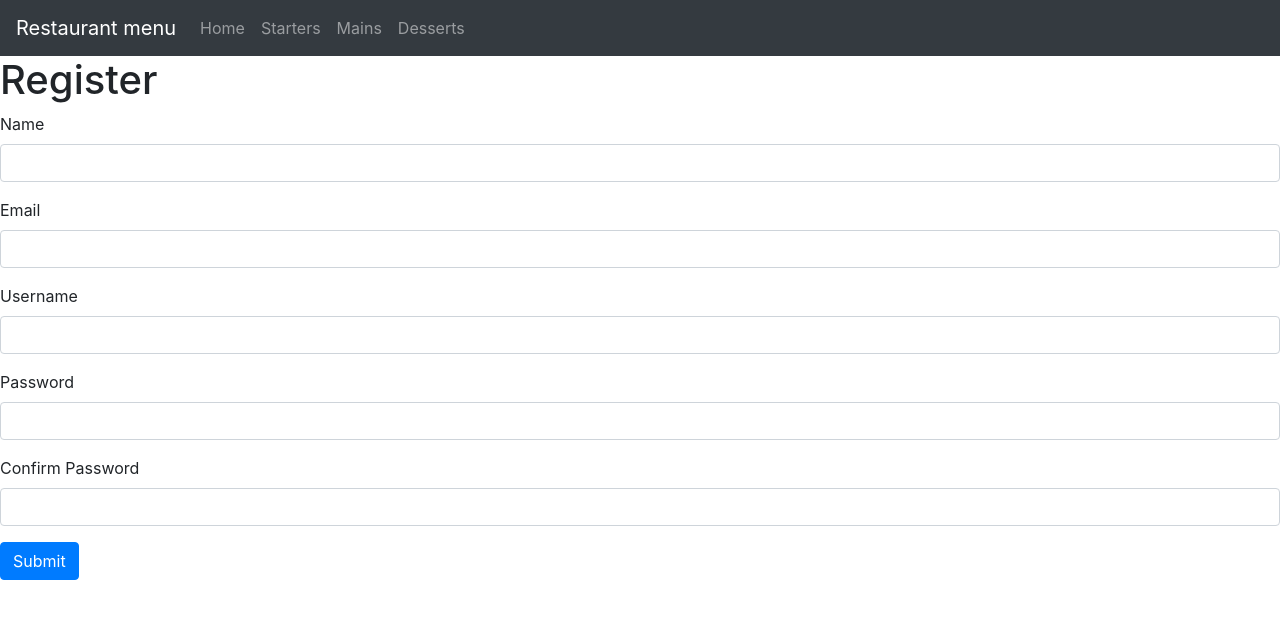
After one commit to DannyRyman19/InteractiveWebsite, a Flask app: page /register in a window 1280 px wide. The commit adds this page. Shown: the top 619 px of the page. Run offline with Flask 2, Linux system fonts and the light colour scheme; some libraries are stand-ins or nearby versions.

Commit message:
Added a registration page with form validatio (not linked to database just yet). Also added data to the starters page

```diff
--- a/app.py
+++ b/app.py
@@ -1,6 +1,11 @@
-from flask import Flask, render_template
+from flask import Flask, render_template, flash, redirect, url_for, session, logging, request
+from data import Starters
+from flask_mysqldb import MySQL
+from wtforms import Form, StringField, TextAreaField, PasswordField, validators
+from passlib.hash import sha256_crypt
+app = Flask(__name__)
 
-app = Flask(__name__)
+Starters = Starters()
 
 @app.route('/')
 def index():
@@ -8,7 +13,29 @@ def index():
 
 @app.route('/starters')
 def starters():
-        return render_template('starters.html')
+        return render_template('starters.html', starters = Starters)
+
+@app.route('/starter/<string:id>/')
+def starter(id):
+        return render_template('starter.html', id = id)
+
+class RegisterForm(Form):
+        name = StringField('Name', [validators.Length(min=1, max = 50)])
+        username = StringField('Username', [validators.Length(min=4,max=25)])
+        email = StringField('Email', [validators.Length(min =6, max = 50)])
+        password = PasswordField('Password', [
+                validators.DataRequired(),
+                validators.EqualTo('confirm', message = "Passwords do not match")
+
+        ])
+        confirm = PasswordField('Confirm Password')
+
+@app.route('/register',methods=['GET','POST'])
+def register():
+        form = RegisterForm(request.form)
+        if request.method == 'POST' and form.validate():
+                return render_template('register.html')
+        return render_template('register.html', form = form)
 
 
 if __name__ == '__main__':
--- a/templates/home.html
+++ b/templates/home.html
@@ -1,8 +1,10 @@
 {% extends 'layout.html' %}
 
 {% block body %}
+<div class ="container">
  <div class="jumbotron text-center">
      <h1>Welcome</h1>
      <p class="lead">Lorem ipsum, dolor sit amet consectetur adipisicing elit. Numquam itaque asperiores ad quo, neque mollitia esse assumenda. Error officiis libero minus quibusdam quos laboriosam, alias cumque ut, veritatis at dolor?</p>
  </div>
+</div>
 {% endblock %}
--- /dev/null
+++ b/templates/includes/_formhelpers.html
@@ -0,0 +1,9 @@
+{% macro render_field(field) %}
+    {{ field.label }}
+    {{field(**kwargs)|safe }}
+    {% if field.errors %}
+        {% for error in field.errors %}
+            <span class="help-inline">{{ error }}</span>
+        {% endfor %}
+    {% endif %}
+{% endmacro %}
--- /dev/null
+++ b/templates/register.html
@@ -0,0 +1,24 @@
+{% extends 'layout.html' %}
+
+{% block body %}
+<h1>Register</h1>
+{% from "includes/_formhelpers.html" import render_field %}
+<form method="POST" action="">
+    <div class="form-group">
+        {{render_field(form.name, class_="form-control") }}
+    </div>
+    <div class="form-group">
+        {{render_field(form.email, class_="form-control") }}
+    </div>
+    <div class="form-group">
+        {{render_field(form.username, class_="form-control") }}
+    </div>
+    <div class="form-group">
+        {{render_field(form.password, class_="form-control") }}
+    </div>
+    <div class="form-group">
+        {{render_field(form.confirm, class_="form-control") }}
+    </div>
+    <p><input type="submit" class ="btn btn-primary" value="Submit"></p>
+</form>
+{% endblock %}
--- /dev/null
+++ b/templates/starter.html
@@ -0,0 +1,6 @@
+{% extends 'layout.html' %}
+
+{% block body %}
+    <h1>{{id}}</h1>
+    <h1>{{item_name}}</h1>
+{% endblock %}
```
Also changed, not shown: data.py (added, +64 -0 lines), templates/starters.html (+6 -1 lines).
